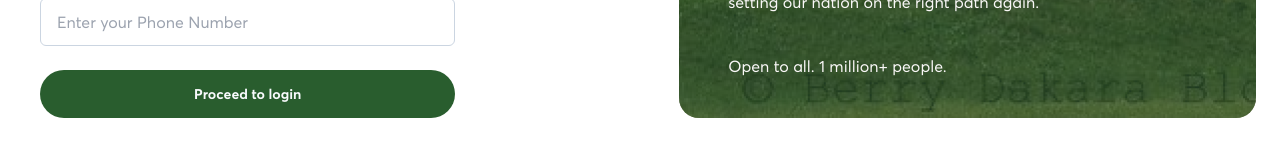
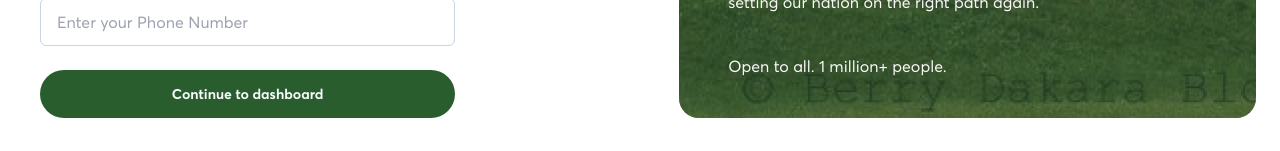
Before and after one commit to Ngelectionpolls-ng/ng-election-fe, a Next.js app: page /auth/create-profile in a window 1280 px wide. Shown: the part 960-1111 px from the top of the page. Built offline with nearby package versions, Linux system fonts and the light colour scheme; no server answers.

Commit message:
Fix: fix bug on create profile page

```diff
--- a/app/(auth)/auth/create-profile/page.tsx
+++ b/app/(auth)/auth/create-profile/page.tsx
@@ -3,14 +3,21 @@ import React from 'react';
 import { Button } from '@/components/ui/button';
 import { Controller, FieldValues, useForm } from 'react-hook-form';
 import FormControl from '@/components/common/FormControl';
-import AuthLayout from '../_component/authLayout';
 import useCreateProfile from '@/hooks/mutations/auth/useCreateProfile';
 import { ageOption, occupationOption, sexOption, stateOption } from '@/utils/data/createProfileData';
 import { CreateProfilePayload } from '@/services/api/create-profile';
+import { MoonLoader } from 'react-spinners';
+import { toast } from 'sonner';
+import { useRouter } from 'next/navigation';
+import AuthLayout from '@/app/(auth)/auth/_component/authLayout';
+import { useSession } from 'next-auth/react';
 
 function CreateProfile() {
     const { register, handleSubmit, control, formState: { errors }, setValue } = useForm<FieldValues>({ mode: "onChange" });
-    const { mutate } = useCreateProfile()
+    const router = useRouter();
+    const { mutate, isPending } = useCreateProfile();
+    const { data } = useSession()
+    console.log(data)
 
     const headerTitle = 'Electoral agent profile';
     const headerSubTitle = '';
@@ -28,13 +35,15 @@ function CreateProfile() {
             occupation: data.occupation,
             phoneNumber: data.phoneNumber
         };
+        console.log(payload)
 
         mutate(payload, {
             onSuccess: (response) => {
-                console.log('Profile created successfully:', response);
+                toast.success(response.data.message);
+                router.push("/dashboard")
             },
-            onError: (error) => {
-                console.error('Error creating profile:', error);
+            onError: (error: any) => {
+                toast.error(error.response.data.message);
             }
         });
     };
@@ -145,7 +154,9 @@ function CreateProfile() {
                             />
                         )}
                     />
-                    <Button type='submit'>Proceed to login</Button>
+                    <Button type='submit' disabled={isPending}>
+                        {isPending ? (<MoonLoader color='white' size={18} />) : "Continue to dashboard"}
+                    </Button>
                 </div>
             </form>
         </AuthLayout>
--- a/app/(dashboard)/dashboard/page.tsx
+++ b/app/(dashboard)/dashboard/page.tsx
@@ -2,8 +2,11 @@
 import { dummyNewsArr } from '@/utils/data/DummyObjects';
 import CollapsibleComponent from '@/components/ui/collapsible';
 import Activities from './_component/Activities';
+import { useSession } from 'next-auth/react';
 
 export default function Page() {
+  const { data } = useSession()
+  console.log(data)
   return (
     <section className="grid gap-10 p-4">
       <CollapsibleComponent header="Capture Results">
```
Also changed, not shown: app/layout.tsx (+5 -5 lines).
